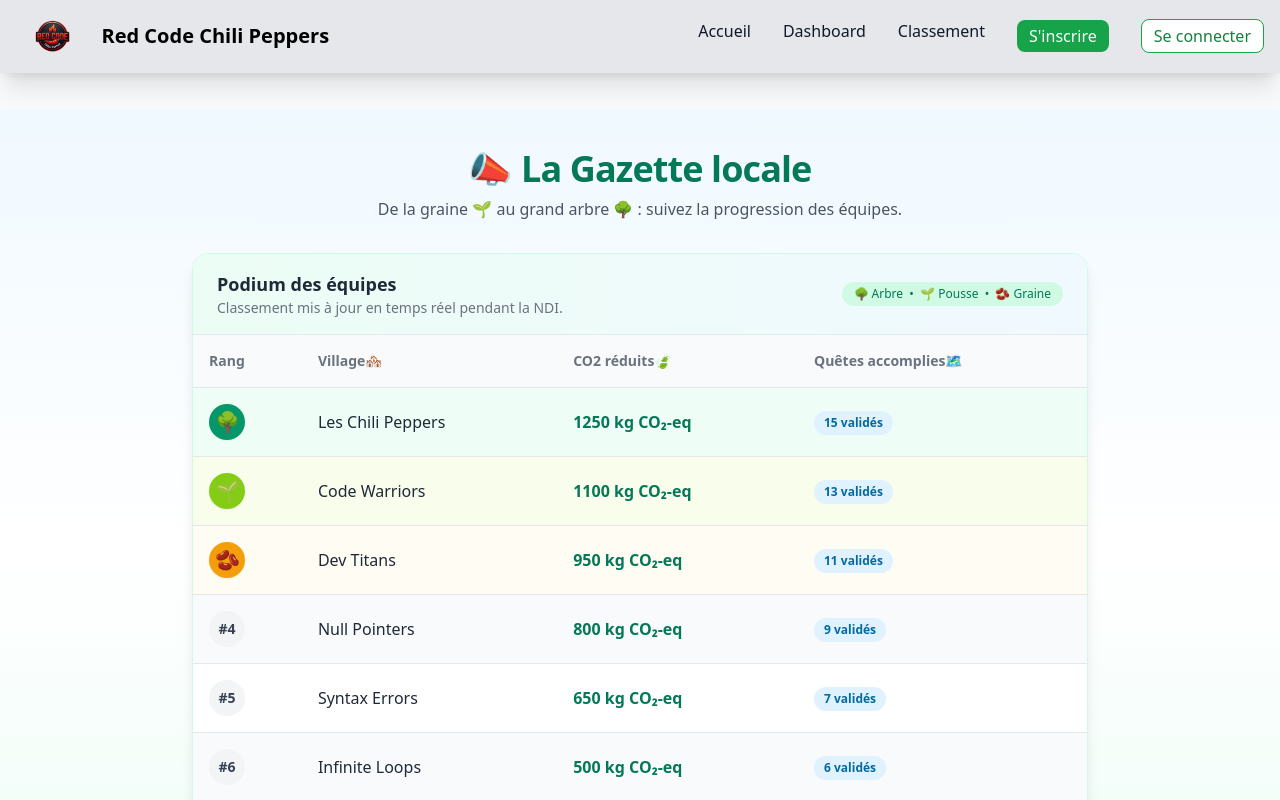
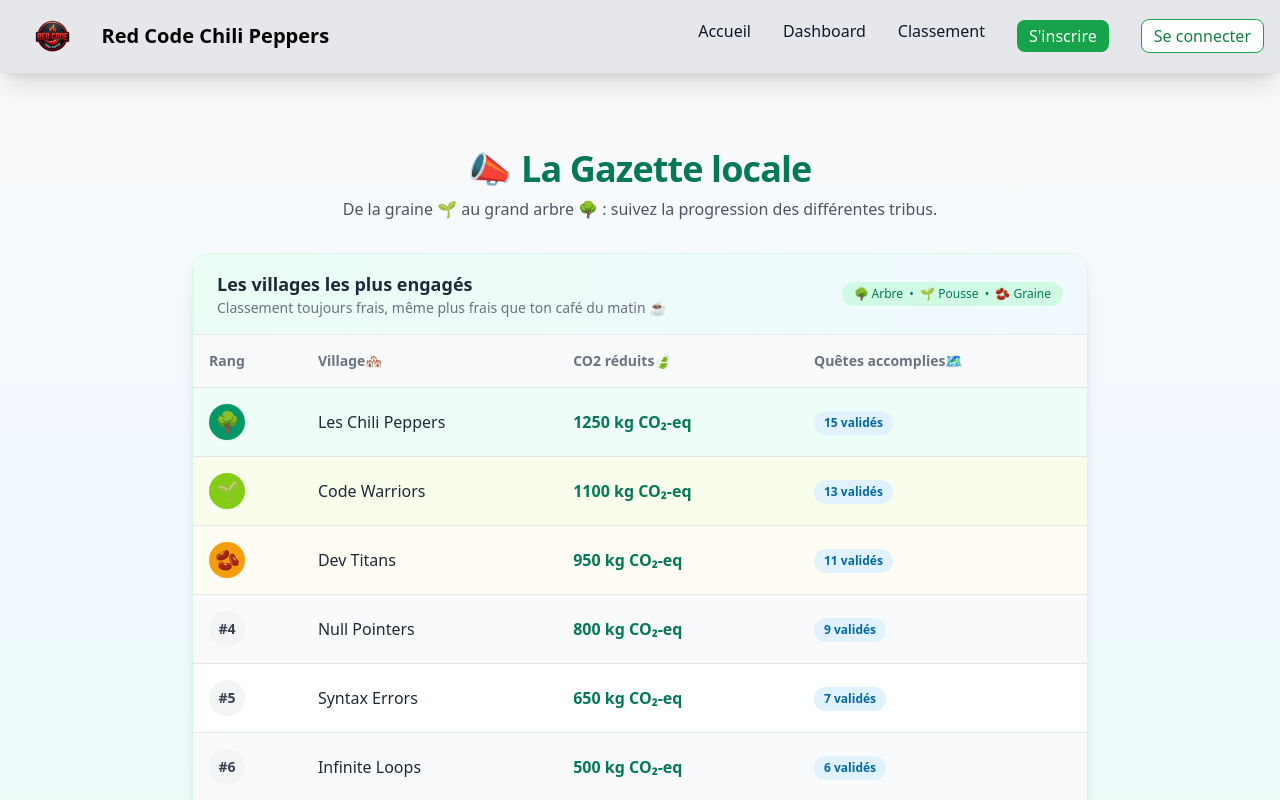
Before and after one commit to Raph9213/ndi-defi2, a Nuxt app in the folder defi2-frontend/: page /classement in a window 1280 px wide. Shown: the top 800 px of the page. Built offline with nearby package versions, Linux system fonts and the light colour scheme.

Commit message:
feat: adding navbar redirect and user storage

```diff
--- a/defi2-frontend/app/components/NavBar.vue
+++ b/defi2-frontend/app/components/NavBar.vue
@@ -12,13 +12,13 @@
       <div class="hidden w-full md:block md:w-auto" id="navbar-solid">
   <ul class="font-medium flex flex-col p-4 md:p-0 mt-4 border border-default rounded-base bg-neutral-secondary-soft md:flex-row md:space-x-8 rtl:space-x-reverse md:mt-0 md:border-0 md:bg-neutral-secondary-soft">
           <li>
-            <a href="#" class="block py-2 px-3 text-gray-900 bg-brand rounded md:bg-transparent md:text-fg-brand md:p-0" aria-current="page">Accueil</a>
+            <a href="/" class="block py-2 px-3 text-gray-900 bg-brand rounded md:bg-transparent md:text-fg-brand md:p-0" aria-current="page">Accueil</a>
           </li>
           <li>
-            <a href="#" class="block py-2 px-3 text-gray-900 rounded hover:bg-neutral-tertiary md:hover:bg-transparent md:border-0 md:hover:text-fg-brand md:p-0 md:dark:hover:bg-transparent">Dashboard</a>
+            <a :href="dashboardPath" class="block py-2 px-3 text-gray-900 rounded hover:bg-neutral-tertiary md:hover:bg-transparent md:border-0 md:hover:text-fg-brand md:p-0 md:dark:hover:bg-transparent">Dashboard</a>
           </li>
           <li>
-            <a href="#" class="block py-2 px-3 text-gray-900 rounded hover:bg-neutral-tertiary md:hover:bg-transparent md:border-0 md:hover:text-fg-brand md:p-0 md:dark:hover:bg-transparent">Classement</a>
+            <a href="/classement" class="block py-2 px-3 text-gray-900 rounded hover:bg-neutral-tertiary md:hover:bg-transparent md:border-0 md:hover:text-fg-brand md:p-0 md:dark:hover:bg-transparent">Classement</a>
           </li>
           <li class="ml-2 flex items-center">
             <button @click="openPanel('register')" class="px-3 py-1 bg-green-600 text-white rounded-lg hover:bg-green-700 transition-colors">S'inscrire</button>
@@ -47,7 +47,7 @@
 </template>
 
 <script setup lang="ts">
-import { ref } from 'vue';
+import { ref, onMounted } from 'vue';
 
 const panelMode = ref<string | null>(null);
 const name = ref('');
@@ -74,7 +74,7 @@ async function registerUser() {
     });
     const data = await res.json();
     if (res.status === 201) {
-      try { localStorage.setItem('ndi_token', data.token); localStorage.setItem('ndi_user', JSON.stringify(data.user)); } catch (e) {}
+      try { localStorage.setItem('ndi_token', data.token); localStorage.setItem('ndi_user', JSON.stringify(data.user)); sessionStorage.setItem('user_name', data.user.name); } catch (e) {}
       window.location.href = `/users/${encodeURIComponent(data.user.name)}`;
     } else {
       message.value = data.message || 'Erreur lors de l\'inscription';
@@ -102,7 +102,7 @@ async function loginUser() {
     });
     const data = await res.json();
     if (res.ok) {
-      try { localStorage.setItem('ndi_token', data.token); localStorage.setItem('ndi_user', JSON.stringify(data.user)); } catch (e) {}
+      try { localStorage.setItem('ndi_token', data.token); localStorage.setItem('ndi_user', JSON.stringify(data.user)); sessionStorage.setItem('user_name', data.user.name); } catch (e) {}
       window.location.href = `/users/${encodeURIComponent(data.user.name)}`;
     } else {
       message.value = data.message || 'Erreur de connexion';
@@ -114,6 +114,14 @@ async function loginUser() {
     loading.value = false;
   }
 }
+const dashboardPath = ref('/');
+
+onMounted(() => {
+  const name = sessionStorage.getItem('user_name');
+  if (name) {
+    dashboardPath.value = `/users/${encodeURIComponent(name)}`;
+  }
+});
 </script>
 
 <style scoped>
--- a/defi2-frontend/app/pages/classement.vue
+++ b/defi2-frontend/app/pages/classement.vue
@@ -1,18 +1,18 @@
 <template>
-  <div class="min-h-screen bg-gradient-to-b from-sky-50 via-white to-emerald-50 flex flex-col items-center px-4 py-10">
+  <div class="min-h-screen bg-gradient-to-b from-gray-50 via-sky-50 to-emerald-50 flex flex-col items-center px-4 py-10">
     <h1 class="mb-2 text-4xl font-extrabold text-emerald-700 tracking-tight">
       📣 La Gazette locale
     </h1>
     <p class="mb-8 text-gray-600 text-center">
-      De la graine 🌱 au grand arbre 🌳 : suivez la progression des équipes.
+      De la graine 🌱 au grand arbre 🌳 : suivez la progression des différentes tribus.
     </p>
 
     <div class="w-full max-w-4xl bg-white/90 backdrop-blur-sm rounded-2xl shadow-lg border border-emerald-100 overflow-hidden">
       <!-- Header de la carte -->
       <div class="flex items-center justify-between px-6 py-4 border-b bg-gradient-to-r from-emerald-50 to-sky-50">
         <div>
-          <h2 class="text-lg font-semibold text-gray-800">Podium des équipes</h2>
-          <p class="text-sm text-gray-500">Classement mis à jour en temps réel pendant la NDI.</p>
+          <h2 class="text-lg font-semibold text-gray-800">Les villages les plus engagés</h2>
+          <p class="text-sm text-gray-500">Classement toujours frais, même plus frais que ton café du matin ☕</p>
         </div>
         <span class="inline-flex items-center gap-1 px-3 py-1 text-xs font-medium rounded-full bg-emerald-100 text-emerald-700">
           🌳 Arbre &nbsp;•&nbsp; 🌱 Pousse &nbsp;•&nbsp; 🫘 Graine
--- a/defi2-frontend/app/pages/users/[id].vue
+++ b/defi2-frontend/app/pages/users/[id].vue
@@ -124,6 +124,9 @@ const handleJoinTribe = async (code: string) => {
     }
     const data = await res.json();
     customVillage.value = data;
+    if (data.team) {
+      customVillage.value = data.team;
+    }
   } catch (e) {
     console.error(e);
     alert('Impossible de contacter l\'API');
@@ -131,6 +134,13 @@ const handleJoinTribe = async (code: string) => {
 }
 
 onMounted(async () => {
+  const storedName = sessionStorage.getItem('user_name');
+  if (!storedName || storedName !== route.params.id) {
+    alert('Accès refusé. Veuillez vous connecter.');
+    window.location.href = '/';
+    return;
+  }
+
   try {
     const name = encodeURIComponent(route.params.id as string);
     const res = await fetch(`http://4.tcp.eu.ngrok.io:12316/api/user/name/${name}`);
@@ -143,6 +153,7 @@ onMounted(async () => {
   } catch (e) {
     console.error('Error fetching user info', e);
   }
+
   try {
     const res = await fetch('http://4.tcp.eu.ngrok.io:12316/missions');
     if (res.ok) {
```
